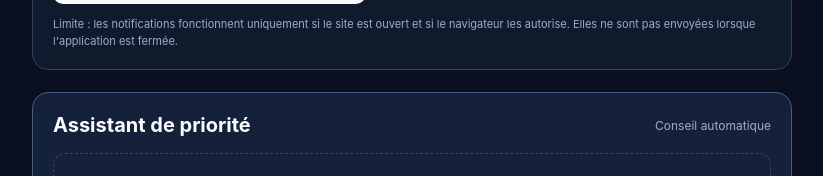
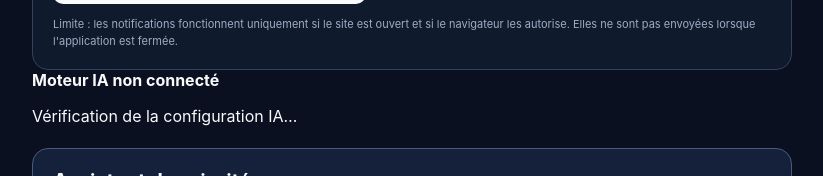
Before and after one commit to claus225/autopilot-ai, a React (Vite) app in the folder frontend/: page / in a window 1280 px wide. Shown: the part 1561-1737 px from the top of the page, without its empty margins (228-1051 px from the left). Built offline with nearby package versions, Linux system fonts and the light colour scheme; no server answers.

Commit message:
feat: display AI provider connection status

```diff
--- a/frontend/src/App.jsx
+++ b/frontend/src/App.jsx
@@ -25,6 +25,7 @@ export default function App() {
   const [notificationSettings, setNotificationSettings] = useState(readSettings);
   const [notificationStatus, setNotificationStatus] = useState("");
   const [nextAction, setNextAction] = useState(null);
+  const [assistantStatus, setAssistantStatus] = useState(null);
 
   async function loadTasks() {
     try {
@@ -32,6 +33,8 @@ export default function App() {
       if (!response.ok) throw new Error("API error");
       const data = await response.json();
       setTasks(data.items);
+      const statusResponse = await fetch(`${API}/api/assistant/status`);
+      if (statusResponse.ok) setAssistantStatus(await statusResponse.json());
       const suggestionResponse = await fetch(`${API}/api/assistant/next-action`);
       if (suggestionResponse.ok) setNextAction(await suggestionResponse.json());
       const reminderResponse = await fetch(`${API}/api/reminders?days=7`);
@@ -213,6 +216,12 @@ export default function App() {
       </section>
 
 
+
+      <section className="assistant-status-panel" aria-live="polite">
+        <strong>{assistantStatus?.connected ? "Moteur IA connecté" : "Moteur IA non connecté"}</strong>
+        <p>{assistantStatus?.message || "Vérification de la configuration IA…"}</p>
+      </section>
+
       <section className="assistant-panel" aria-live="polite">
         <div className="section-heading"><h2>Assistant de priorité</h2><span>Conseil automatique</span></div>
         {nextAction?.suggestion ? (
```
